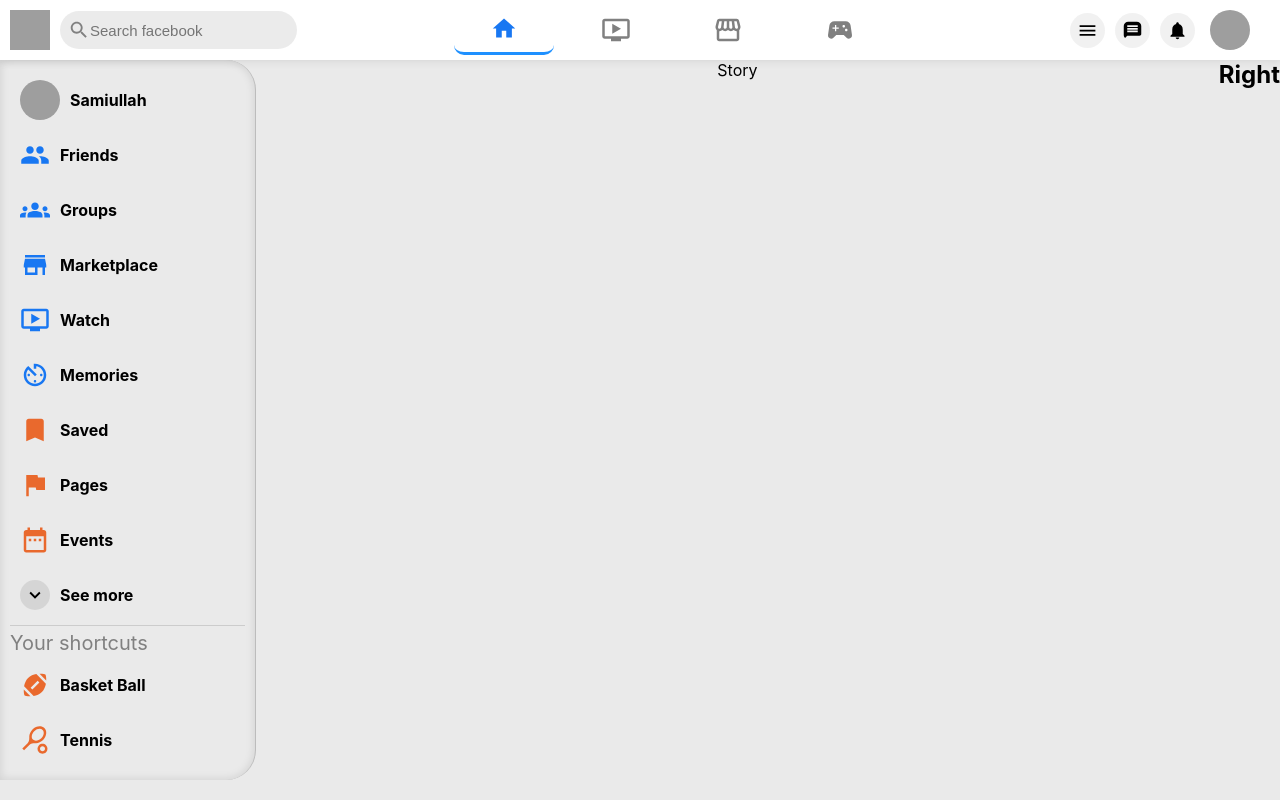
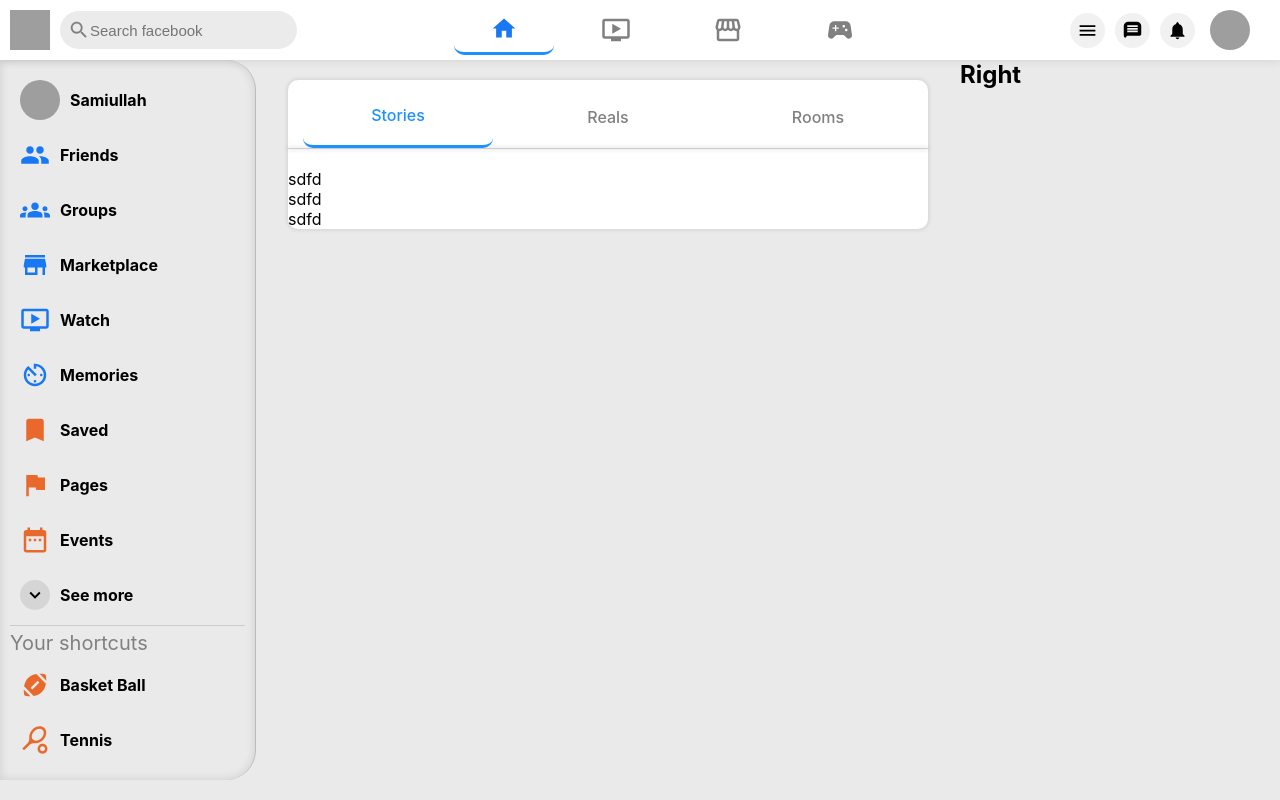
Before and after one commit to samiullah51/FacebookApp-MERN-Stack, a React (Create React App) app: page / in a window 1280 px wide. Built offline with nearby package versions, Linux system fonts and the light colour scheme; grey boxes are pictures that could not be loaded.

Commit message:
working on story

```diff
--- a/src/components/feed/Feed.css
+++ b/src/components/feed/Feed.css
@@ -0,0 +1,3 @@
+.feed{
+    flex-basis: 50%;
+}
--- a/src/components/feed/story/Story.css
+++ b/src/components/feed/story/Story.css
@@ -0,0 +1,33 @@
+.story{
+    background-color: #fff;
+    margin: 20px 0;
+    border-radius: 10px;
+    box-shadow: 0 0 4px 1px rgba(0,0,0,0.1);
+}
+.story__header{
+    display: flex;
+    align-items: center;
+    justify-content: space-evenly;
+font-weight: 500;
+color: gray;
+padding: 5px;
+}
+.story__header .active{
+    border-bottom: 3px solid dodgerblue;
+    color: dodgerblue;
+}
+.story__header p{
+    padding: 20px;
+    width: 100%;
+border-radius: 10px;
+margin: 0 10px;
+text-align: center;
+}
+.story__header p:hover{
+    background-color: rgba(184, 184, 184, 0.527);
+    cursor: pointer;
+}
+.line.story{
+    /* background-color: red; */
+    margin-top: -5px;
+}
--- a/src/components/feed/story/Story.js
+++ b/src/components/feed/story/Story.js
@@ -1,7 +1,19 @@
 import React from "react";
 import "./Story.css";
 function Story() {
-  return <div>Story</div>;
+  return (
+    <div className="story">
+      <div className="story__header">
+        <p className="active">Stories</p>
+        <p>Reals</p>
+        <p>Rooms</p>
+      </div>
+      <div className="line story"></div>
+      <p>sdfd</p>
+      <p>sdfd</p>
+      <p>sdfd</p>
+    </div>
+  );
 }
 
 export default Story;
--- a/src/pages/home/Home.css
+++ b/src/pages/home/Home.css
@@ -1,5 +1,5 @@
 .home__container{
     display: flex;
     align-items: flex-start;
-    justify-content: space-between;
+    justify-content:space-between;
 }
--- a/src/pages/home/Home.js
+++ b/src/pages/home/Home.js
@@ -14,7 +14,7 @@
         {/* Feed */}
         <Feed />
 
-        <div>
+        <div style={{ flexBasis: "25%" }}>
           <h2>Right</h2>
         </div>
       </div>
```
